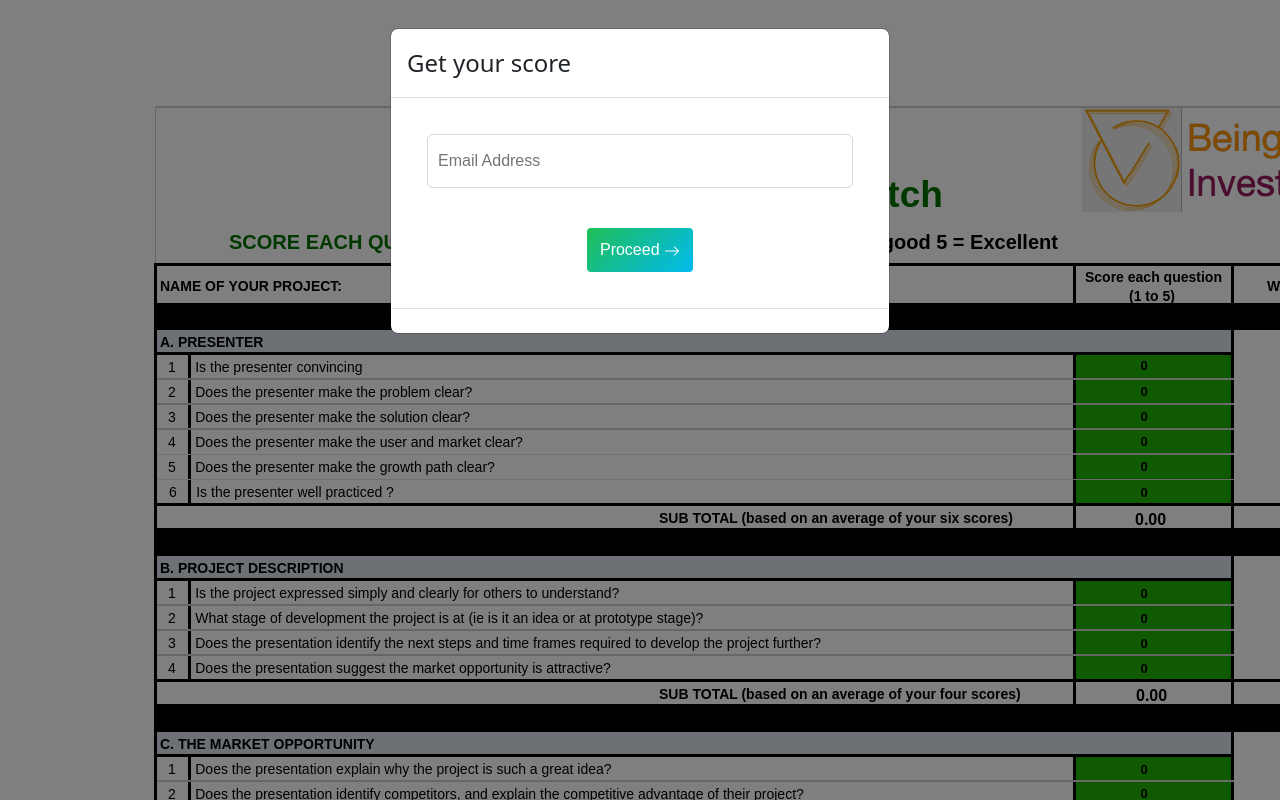
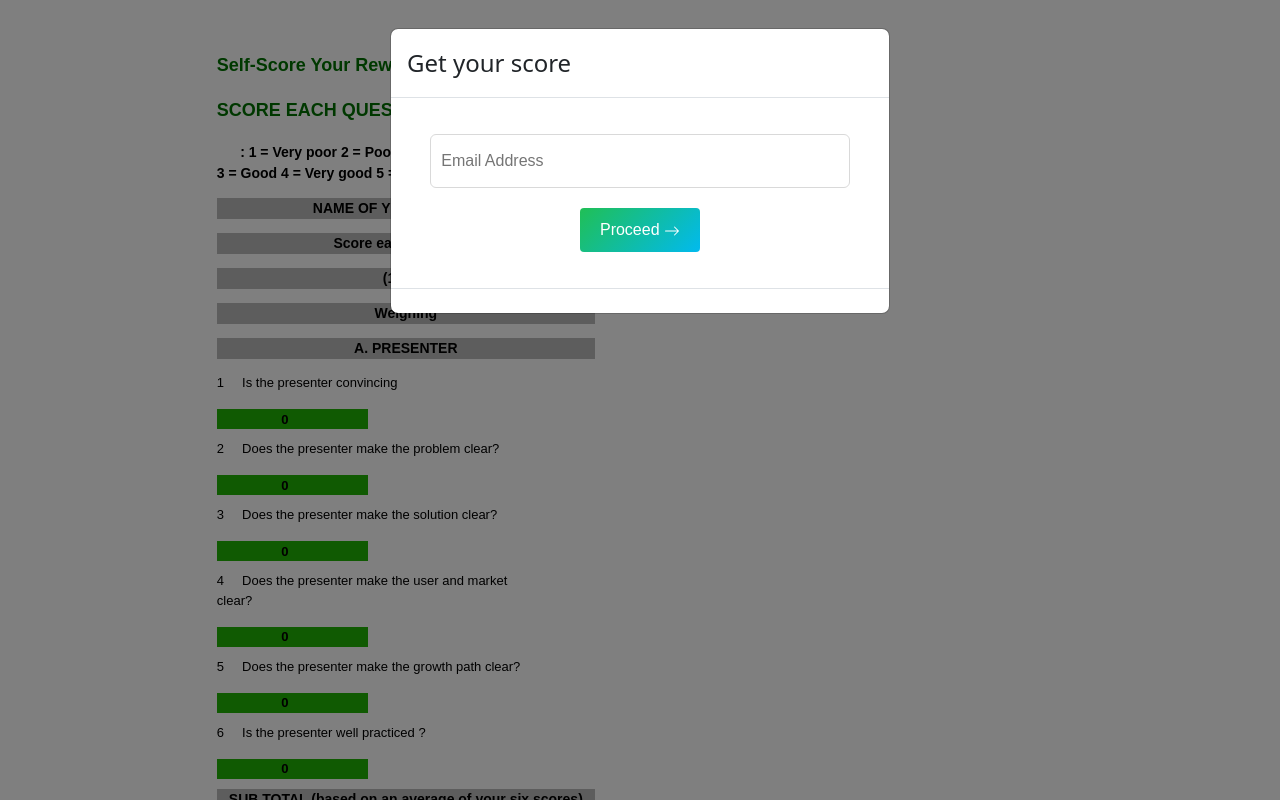
Before and after one commit to IbtsamAhmad/score-app, a React (Create React App) app: page / in a window 1280 px wide. Shown: the top 800 px of the page. Built offline with nearby package versions, Linux system fonts and the light colour scheme.

Commit message:
more css

```diff
--- a/src/index.css
+++ b/src/index.css
@@ -240,7 +240,7 @@ justify-content: center; */
 }
 
 
-@media screen and (min-width: 1601px) {
+@media screen and (min-width: 1501px) {
     .page1-div {
         margin-left: 7%;
     }
@@ -252,14 +252,14 @@ justify-content: center; */
     }
 }
 
-@media screen and (min-width: 1000px) and (max-width: 1500px) {
+@media screen and (min-width: 1001px) and (max-width: 1430px) {
     .page1-div {
-        margin-left: 0%;
+        margin-left: -90px;
     }
 
 }
 
-@media screen and (min-width: 601px) and (max-width: 1000px) {
+@media screen and (min-width: 601px) and (max-width: 1300px) {
     .app-container {
         margin-top: -64px;
         width: 100%;
```
